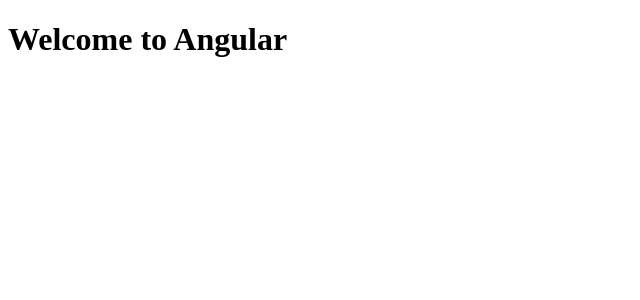
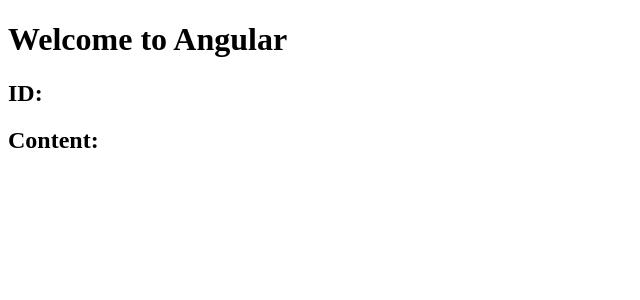
Before and after one commit to francistopher/CodeRacer, an Angular app in the folder frontend-angular/: page / in a window 1280 px wide. Shown: the top 300 px of the page, without its empty margins (0-640 px from the left). Built offline with nearby package versions, Linux system fonts and the light colour scheme; no server answers.

Commit message:
UPDATE app.component.html to display http request to spring boot backend

```diff
--- a/frontend-angular/src/app/app.component.html
+++ b/frontend-angular/src/app/app.component.html
@@ -1,4 +1,9 @@
-<div class="container">
+<div class="app-route">
   <h1>Welcome to {{ title }}</h1>
-  <div class="container"></div>
+  <div class="container">
+    <h2>ID:</h2>
+    {{ responseData["id"] }}
+    <h2>Content:</h2>
+    {{ responseData["content"] }}
+  </div>
 </div>
```
